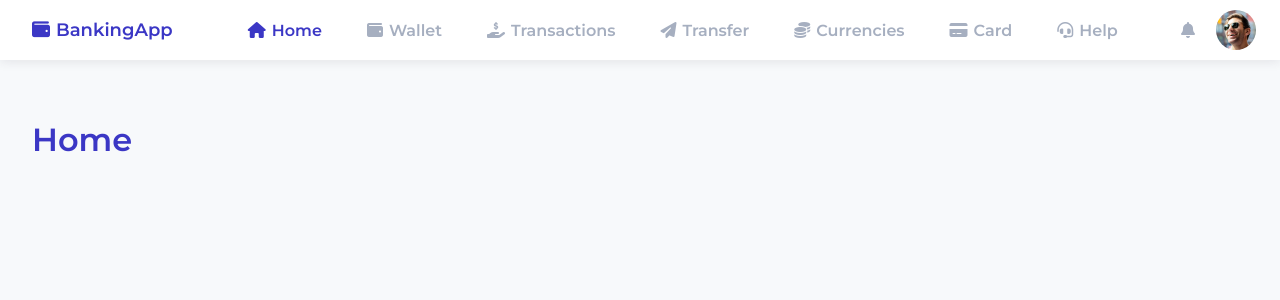
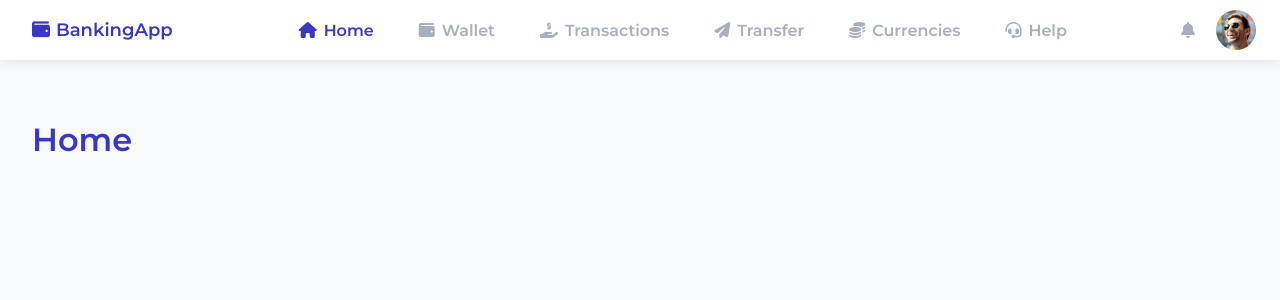
Before and after one commit to MiloszBaranskiDev/BankingApp, a React (Create React App) app: page / in a window 1280 px wide. Shown: the top 300 px of the page. Built offline with nearby package versions, Linux system fonts and the light colour scheme.

Commit message:
refactoring nav links

```diff
--- a/src/elements/Navbar/Links.tsx
+++ b/src/elements/Navbar/Links.tsx
@@ -1,8 +1,15 @@
+import { ReactElement } from "react";
 import { NavLink } from "react-router-dom";
 import styled from "styled-components";
 
 interface Props {
   openLinks: boolean;
+}
+
+interface ILink {
+  to: string;
+  text: string;
+  icon: ReactElement;
 }
 
 const S_Links = styled.nav`
@@ -25,7 +32,7 @@ const S_Links = styled.nav`
         margin-right: 0;
       }
       i {
-        margin-right: 6px;
+        margin-right: 7px;
       }
       a {
         font-size: ${(props) => props.theme.typography.size_big};
@@ -78,73 +85,54 @@ const S_Links = styled.nav`
   }
 `;
 
+const links: ILink[] = [
+  {
+    to: "/",
+    text: "Home",
+    icon: <i className="fas fa-home"></i>,
+  },
+  {
+    to: "/wallet",
+    text: "Wallet",
+    icon: <i className="fas fa-wallet"></i>,
+  },
+  {
+    to: "/transactions",
+    text: "Transactions",
+    icon: <i className="fas fa-hand-holding-usd"></i>,
+  },
+  {
+    to: "/transfer",
+    text: "Transfer",
+    icon: <i className="fas fa-paper-plane"></i>,
+  },
+  {
+    to: "/currencies",
+    text: "Currencies",
+    icon: <i className="fas fa-coins"></i>,
+  },
+  {
+    to: "/help",
+    text: "Help",
+    icon: <i className="fas fa-headset"></i>,
+  },
+];
+
 const Links: React.FC<Props> = ({ openLinks }) => {
   return (
     <S_Links className={`${openLinks ? "open-links" : ""}`}>
       <ul>
-        <li>
-          <NavLink
-            to="/"
-            className={({ isActive }) => (isActive ? "active-link" : "")}
-          >
-            <i className="fas fa-home"></i>
-            Home
-          </NavLink>
-        </li>
-        <li>
-          <NavLink
-            to="/wallet"
-            className={({ isActive }) => (isActive ? "active-link" : "")}
-          >
-            <i className="fas fa-wallet"></i>
-            Wallet
-          </NavLink>
-        </li>
-        <li>
-          <NavLink
-            to="/transactions"
-            className={({ isActive }) => (isActive ? "active-link" : "")}
-          >
-            <i className="fas fa-hand-holding-usd"></i>
-            Transactions
-          </NavLink>
-        </li>
-        <li>
-          <NavLink
-            to="/transfer"
-            className={({ isActive }) => (isActive ? "active-link" : "")}
-          >
-            <i className="fas fa-paper-plane"></i>
-            Transfer
-          </NavLink>
-        </li>
-        <li>
-          <NavLink
-            to="/currencies"
-            className={({ isActive }) => (isActive ? "active-link" : "")}
-          >
-            <i className="fas fa-coins"></i>
-            Currencies
-          </NavLink>
-        </li>
-        <li>
-          <NavLink
-            to="/card"
-            className={({ isActive }) => (isActive ? "active-link" : "")}
-          >
-            <i className="fas fa-credit-card"></i>
-            Card
-          </NavLink>
-        </li>
-        <li>
-          <NavLink
-            to="/help"
-            className={({ isActive }) => (isActive ? "active-link" : "")}
-          >
-            <i className="fas fa-headset"></i>
-            Help
-          </NavLink>
-        </li>
+        {links.map((link) => (
+          <li key={link.to}>
+            <NavLink
+              className={({ isActive }) => (isActive ? "active-link" : "")}
+              to={link.to}
+            >
+              {link.icon}
+              {link.text}
+            </NavLink>
+          </li>
+        ))}
       </ul>
     </S_Links>
   );
```
